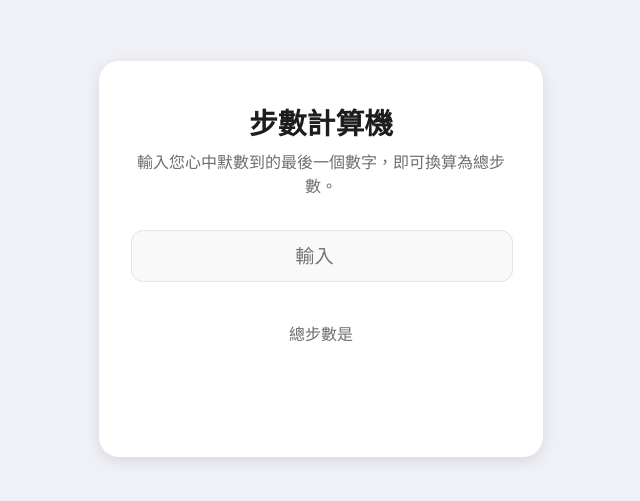
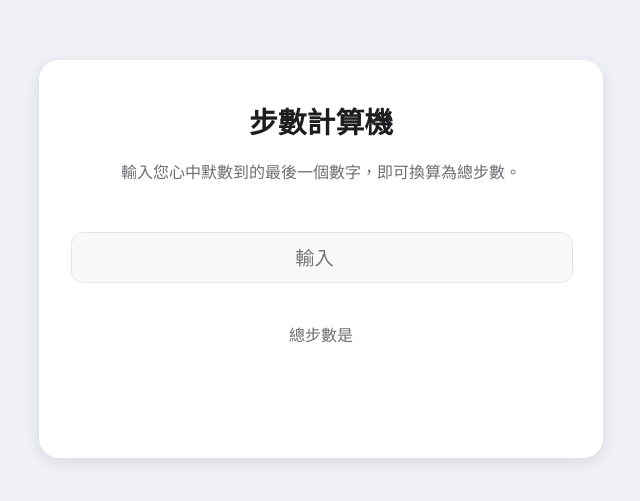
Before and after one commit to weiweiweiweiweiweiweiwei/walk, a plain HTML site: page index.html in a window 1280 px wide. Shown: the part 141-642 px from the top of the page, without its empty margins (319-959 px from the left). Drawn offline with Linux system fonts and the light colour scheme.

Commit message:
Update index.html

```diff
--- a/index.html
+++ b/index.html
@@ -33,7 +33,8 @@
       border-radius: 20px;
       box-shadow: 0 4px 15px rgba(0, 0, 0, 0.1);
       padding: 2.5rem 2rem;
-      max-width: 380px;
+      max-width: 500px;
+
       width: 90%;
       text-align: center;
       transition: all 0.3s ease;
@@ -45,13 +46,13 @@
       font-size: 1.8rem;
       font-weight: 600;
       margin-top: 0;
-      margin-bottom: 0.5rem;
+      margin-bottom: 1.2rem;
     }
 
     p {
       color: var(--secondary-text-color);
       margin-top: 0;
-      margin-bottom: 2rem;
+      margin-bottom: 3rem;
       line-height: 1.5;
     }
 
```
